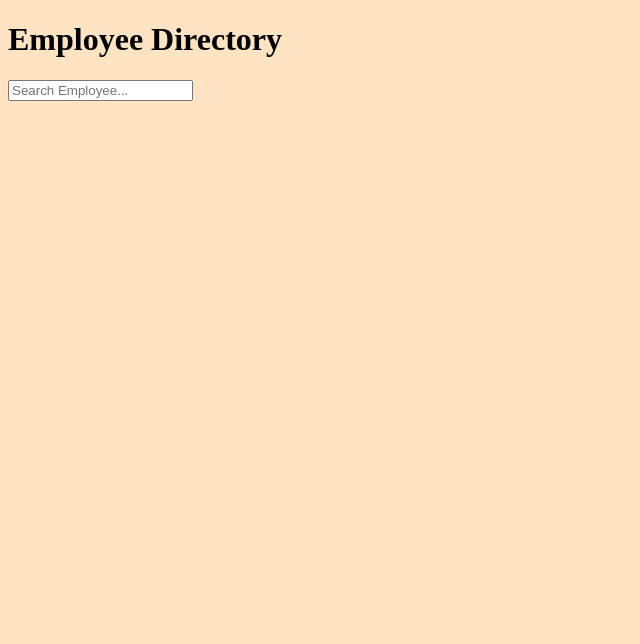
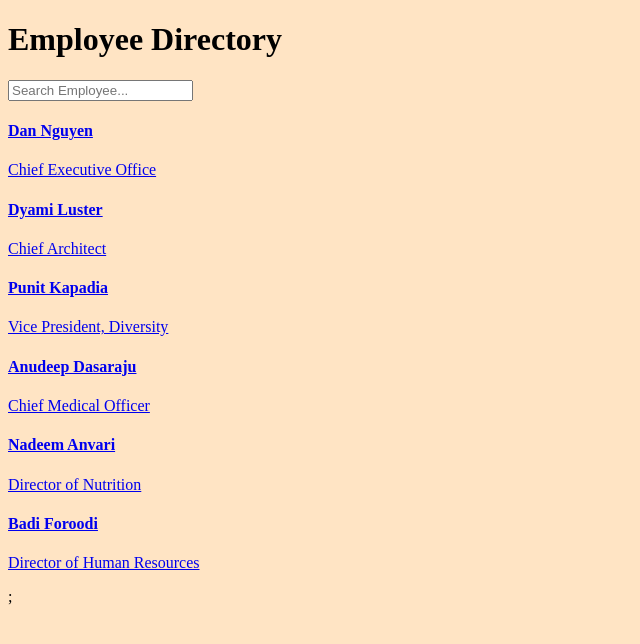
Before and after one commit to dannguyen9219/w17d03_employee-directory-react, a React (Create React App) app: page / in a window 1280 px wide. Shown: the top 644 px of the page, without its empty margins (0-640 px from the left). Built offline with nearby package versions, Linux system fonts and the light colour scheme.

Commit message:
name and job title now display in EmployeeListItem

```diff
--- a/package.json
+++ b/package.json
@@ -6,6 +6,7 @@
     "@testing-library/jest-dom": "^5.16.3",
     "@testing-library/react": "^12.1.4",
     "@testing-library/user-event": "^13.5.0",
+    "mongoose": "^6.2.9",
     "react": "^18.0.0",
     "react-dom": "^18.0.0",
     "react-router-dom": "^6.3.0",
--- a/src/components/EmployeeListItem.js
+++ b/src/components/EmployeeListItem.js
@@ -0,0 +1,81 @@
+import { Link } from 'react-router-dom';
+// import employeeArr from '../data';
+
+export default function EmployeeListItem(props) {
+    const employeeArr = [
+          {
+            img: "https://i.imgur.com/j20eQUY.png",
+            name: "Dan Nguyen",
+            jobTitle: "Chief Executive Office",
+            callOffice: "555-555-5555",
+            callMobile: "555-555-5555",
+            sms: "555-555-5555",
+            email: "danimal@gmail.com"
+          },
+          {
+            img: "https://i.imgur.com/3cvljIx.png",
+            name: "Dyami Luster",
+            jobTitle: "Chief Architect",
+            callOffice: "555-555-5555",
+            callMobile: "555-555-5555",
+            sms: "555-555-5555",
+            email: "dyami@gmail.com"
+          },
+          {
+            img: "https://i.imgur.com/k04E0oH.png",
+            name: "Punit Kapadia",
+            jobTitle: "Vice President, Diversity",
+            callOffice: "555-555-5555",
+            callMobile: "555-555-5555",
+            sms: "555-555-5555",
+            email: "punit@gmail.com"
+          },
+          {
+            img: "https://i.imgur.com/mX5mope.png",
+            name: "Anudeep Dasaraju",
+            jobTitle: "Chief Medical Officer",
+            callOffice: "555-555-5555",
+            callMobile: "555-555-5555",
+            sms: "555-555-5555",
+            email: "anudeep@gmail.com"
+          },
+          {
+            img: "https://i.imgur.com/NdoWHXQ.png",
+            name: "Nadeem Anvari",
+            jobTitle: "Director of Nutrition",
+            callOffice: "555-555-5555",
+            callMobile: "555-555-5555",
+            sms: "555-555-5555",
+            email: "nadeem@gmail.com"
+          },
+          {
+            img: "https://i.imgur.com/3sTgfxr.png",
+            name: "Badi Foroodi",
+            jobTitle: "Director of Human Resources",
+            callOffice: "555-555-5555",
+            callMobile: "555-555-5555",
+            sms: "555-555-5555",
+            email: "badi@gmail.com"
+          }
+    ];
+
+    return (
+        <div className="employee-list-item">
+            <div className="image">
+
+            </div>
+            <div className="name-title">
+                {employeeArr.map((employee) => {
+                    const { name, jobTitle } = employee;
+
+                    return (
+                        <Link to={`/${name}`}>
+                            <h4>{name}</h4>
+                            <p>{jobTitle}</p>
+                        </Link>
+                    )
+                })};
+            </div>
+        </div>
+    );
+};
--- /dev/null
+++ b/src/data.js
@@ -0,0 +1,56 @@
+export default [
+    {
+      img: "https://i.imgur.com/j20eQUY.png",
+      name: "Dan Nguyen",
+      jobTitle: "Chief Executive Office",
+      callOffice: "555-555-5555",
+      callMobile: "555-555-5555",
+      sms: "555-555-5555",
+      email: "danimal@gmail.com"
+    },
+    {
+      img: "https://i.imgur.com/3cvljIx.png",
+      name: "Dyami Luster",
+      jobTitle: "Chief Architect",
+      callOffice: "555-555-5555",
+      callMobile: "555-555-5555",
+      sms: "555-555-5555",
+      email: "dyami@gmail.com"
+    },
+    {
+      img: "https://i.imgur.com/k04E0oH.png",
+      name: "Punit Kapadia",
+      jobTitle: "Vice President, Diversity",
+      callOffice: "555-555-5555",
+      callMobile: "555-555-5555",
+      sms: "555-555-5555",
+      email: "punit@gmail.com"
+    },
+    {
+      img: "https://i.imgur.com/mX5mope.png",
+      name: "Anudeep Dasaraju",
+      jobTitle: "Chief Medical Officer",
+      callOffice: "555-555-5555",
+      callMobile: "555-555-5555",
+      sms: "555-555-5555",
+      email: "anudeep@gmail.com"
+    },
+    {
+      img: "https://i.imgur.com/NdoWHXQ.png",
+      name: "Nadeem Anvari",
+      jobTitle: "Director of Nutrition",
+      callOffice: "555-555-5555",
+      callMobile: "555-555-5555",
+      sms: "555-555-5555",
+      email: "nadeem@gmail.com"
+    },
+    {
+      img: "https://i.imgur.com/3sTgfxr.png",
+      name: "Badi Foroodi",
+      jobTitle: "Director of Human Resources",
+      callOffice: "555-555-5555",
+      callMobile: "555-555-5555",
+      sms: "555-555-5555",
+      email: "badi@gmail.com"
+    }
+  ];
--- a/src/pages/Homepage.js
+++ b/src/pages/Homepage.js
@@ -11,6 +11,7 @@ export default function Homepage(props) {
         <div>
             <Header />
             <SearchBar />
+            <EmployeeListItem />
         </div>
     );
 };
```
Also changed, not shown: 1 other file (tests, documents, lock files or other folders).
